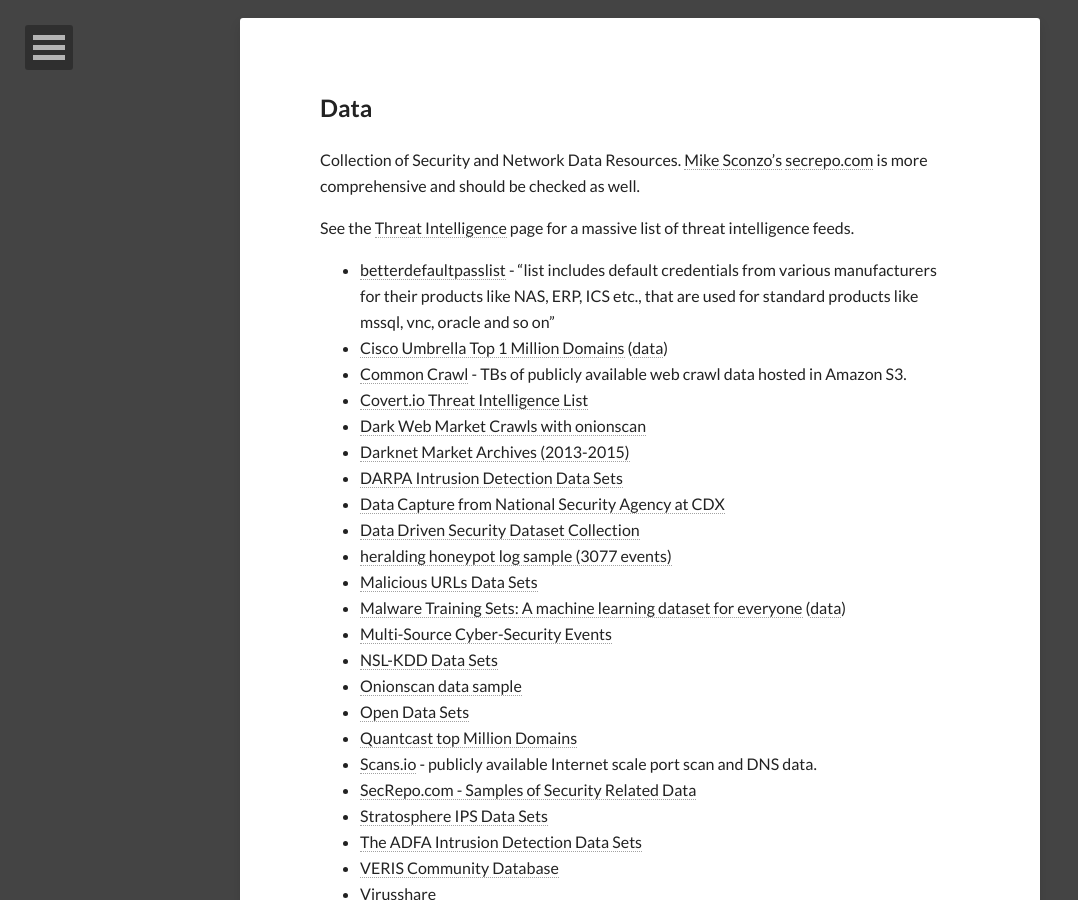
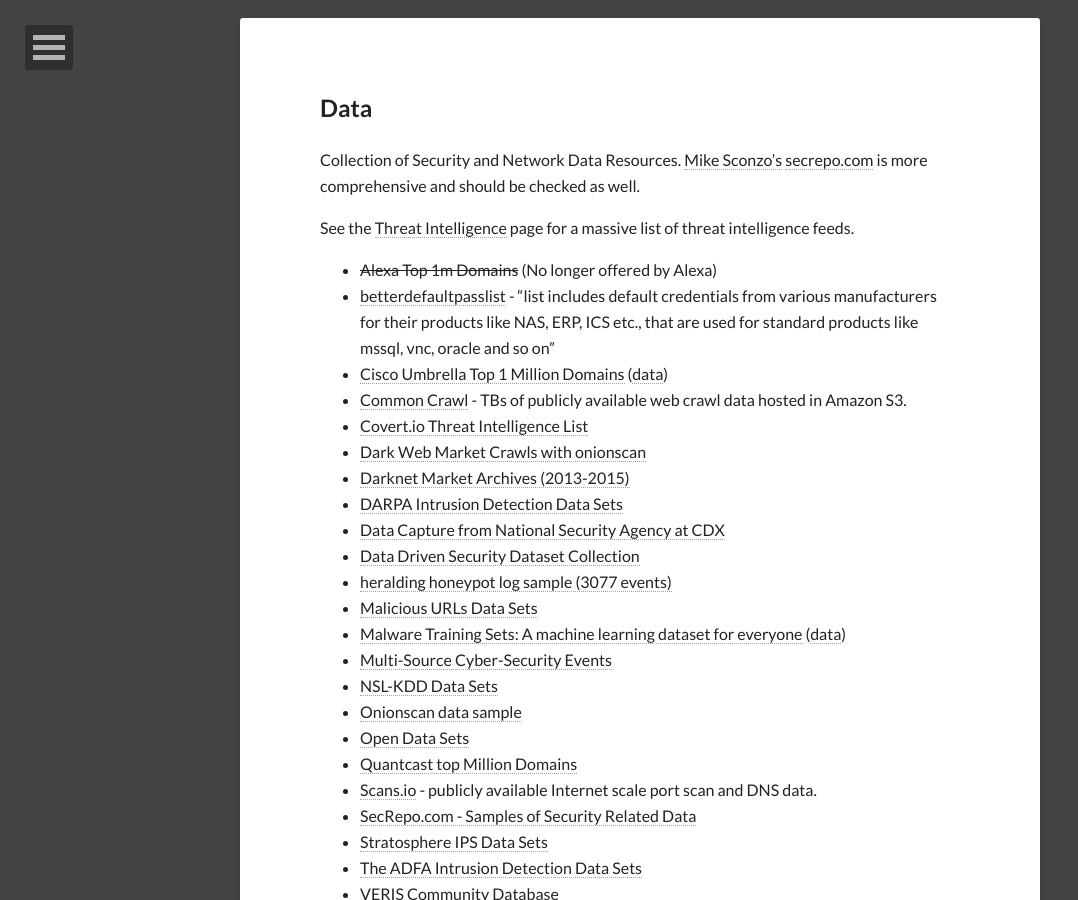
Before and after one commit to covert-labs/covert-labs.github.io, a Jekyll site: the page built from data.md, in a window 1280 px wide and 900 px high, scrolled down 332 px. Shown: the whole window, without its empty margins (0-1078 px from the left). Built offline with Jekyll 4.4.1, drawn with Linux system fonts in a browser that asks for light colours; nearby versions of some CDN libraries.

Commit message:
minor upate

```diff
--- a/data.md
+++ b/data.md
@@ -15,6 +15,7 @@
 
 See the [Threat Intelligence](/threat-intelligence/) page for a massive list of threat intelligence feeds.
 
+* ~~[Alexa Top 1m Domains](http://s3.amazonaws.com/alexa-static/top-1m.csv.zip)~~ (No longer offered by Alexa)
 * [betterdefaultpasslist](https://github.com/govolution/betterdefaultpasslist) - "list includes default credentials from various manufacturers for their products like NAS, ERP, ICS etc., that are used for standard products like mssql, vnc, oracle and so on"
 * [Cisco Umbrella Top 1 Million Domains](https://blog.opendns.com/2016/12/14/cisco-umbrella-1-million/) ([data](http://s3-us-west-1.amazonaws.com/umbrella-static/top-1m.csv.zip))
 * [Common Crawl](http://commoncrawl.org/) - TBs of publicly available web crawl data hosted in Amazon S3.
```
